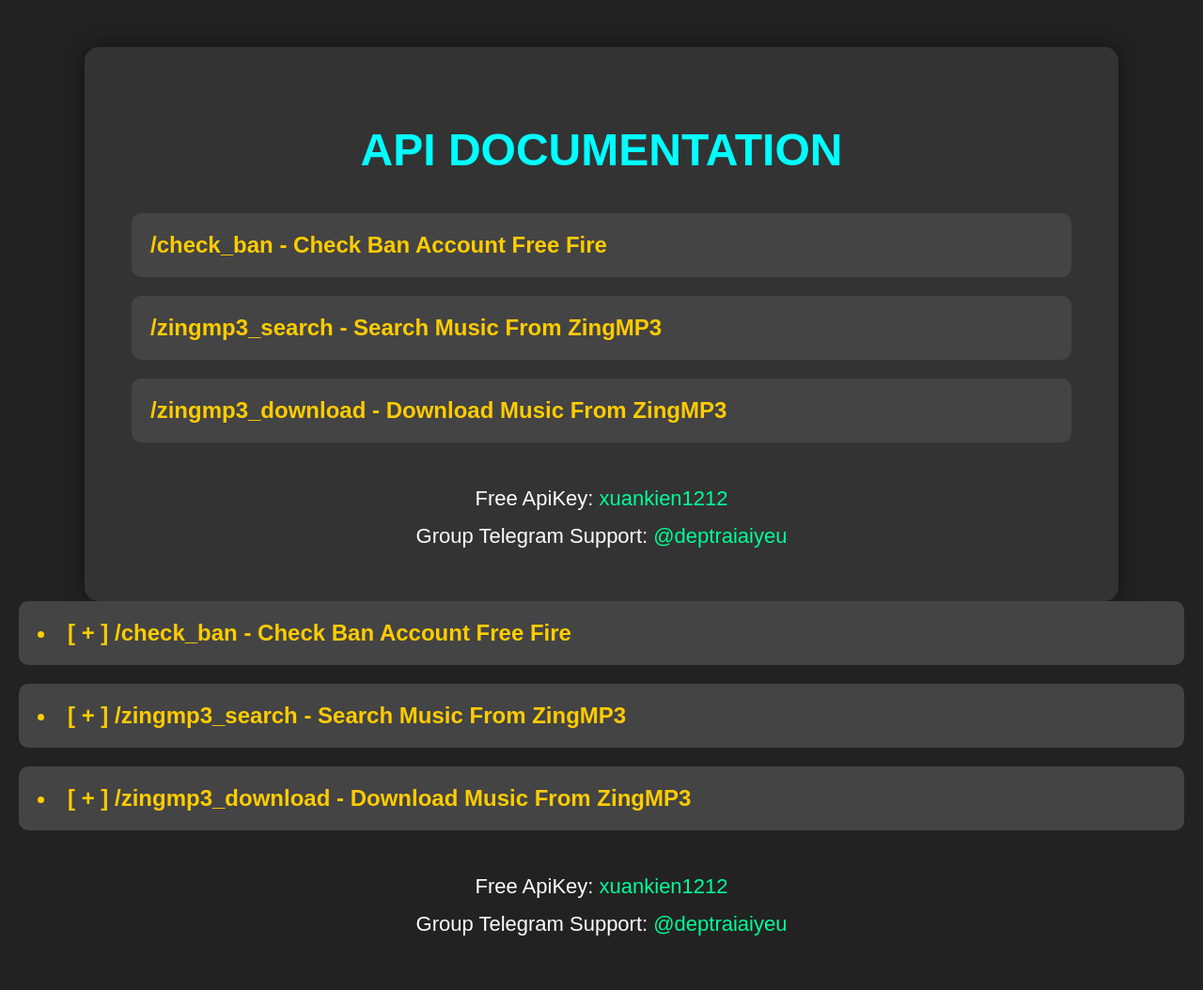
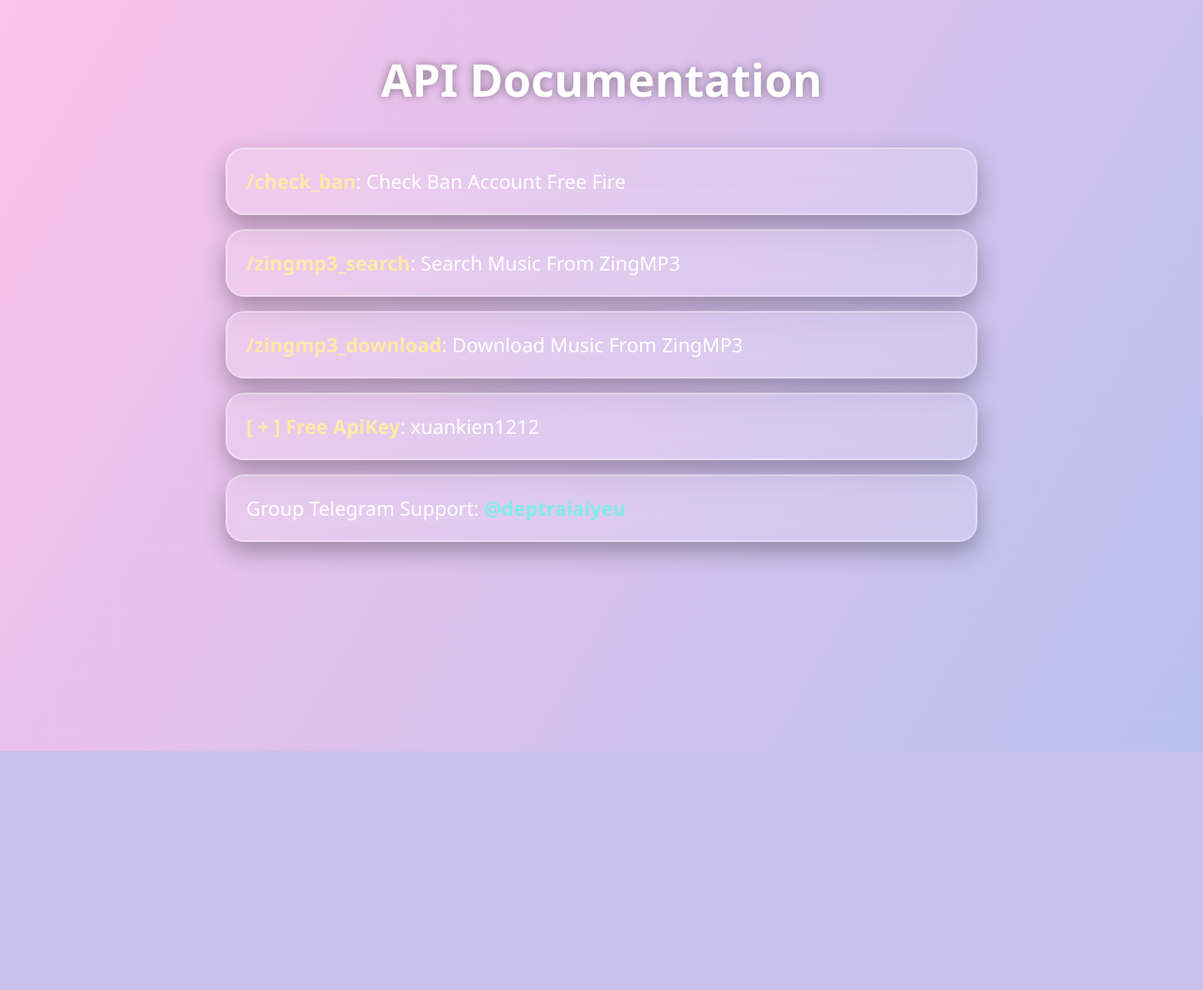
Before and after one commit to Xuankiendev/api-kiendev, a Flask app: page / in a window 1280 px wide. Shown: the whole page at 94% size. After the commit the page ends 800 px from the top, so only its background shows below. Run offline with Flask 3, Linux system fonts and the light colour scheme.

Commit message:
Update index.html

```diff
--- a/templates/index.html
+++ b/templates/index.html
@@ -2,77 +2,99 @@
 <html lang="en">
 <head>
     <meta charset="UTF-8">
+    <meta name="viewport" content="width=device-width, initial-scale=1.0">
     <title>API Documentation</title>
     <style>
         body {
-      background-color: #222;
-      font-family: Arial, sans-serif;
-      color: white;
+            font-family: 'Segoe UI', sans-serif;
             margin: 0;
-      padding: 50px 20px;
+            padding: 20px;
+            background: linear-gradient(120deg, #ff9a9e, #fad0c4, #fbc2eb, #a6c1ee);
+            background-size: 400% 400%;
+            animation: gradientBG 15s ease infinite;
+            color: #fff;
         }
-    .container {
-      max-width: 1000px;
-      margin: auto;
-      background-color: #333;
-      border-radius: 15px;
-      padding: 50px;
-      box-shadow: 0 0 20px rgba(0,0,0,0.5);
+
+<!DOCTYPE html>
+<html lang="en">
+<head>
+    <meta charset="UTF-8">
+    <meta name="viewport" content="width=device-width, initial-scale=1.0">
+    <title>API Documentation</title>
+    <style>
+        body {
+            font-family: 'Segoe UI', sans-serif;
+            margin: 0;
+            padding: 20px;
+            background: linear-gradient(120deg, #ff9a9e, #fad0c4, #fbc2eb, #a6c1ee);
+            background-size: 400% 400%;
+            animation: gradientBG 15s ease infinite;
+            color: #fff;
         }
+
+        @keyframes gradientBG {
+            0% { background-position: 0% 50%; }
+            50% { background-position: 100% 50%; }
+            100% { background-position: 0% 50%; }
+        }
+
         h1 {
             text-align: center;
-      font-size: 48px;
-      color: #00ffff;
+            font-size: 3em;
+            color: #fff;
+            text-shadow: 0 0 10px rgba(0, 0, 0, 0.4);
             margin-bottom: 40px;
-      text-transform: uppercase;
         }
+
         ul {
             list-style: none;
             padding: 0;
+            max-width: 800px;
+            margin: auto;
         }
+
         li {
-      background-color: #444;
-      margin-bottom: 20px;
+            background: rgba(255, 255, 255, 0.15);
+            border-radius: 20px;
             padding: 20px;
-      border-radius: 10px;
-      font-size: 24px;
+            margin: 15px 0;
+            font-size: 1.3em;
+            backdrop-filter: blur(12px);
+            box-shadow: 0 10px 25px rgba(0, 0, 0, 0.3);
+            transition: all 0.3s ease;
+            border: 2px solid rgba(255, 255, 255, 0.3);
+        }
+
+        li:hover {
+            transform: scale(1.03);
+            background: rgba(255, 255, 255, 0.25);
+            box-shadow: 0 12px 30px rgba(0, 0, 0, 0.4);
+        }
+
+        strong {
+            color: #ffeaa7;
+        }
+
+        a {
+            color: #81ecec;
+            text-decoration: none;
             font-weight: bold;
-      color: #ffcc00;
         }
-    .info {
-      margin-top: 40px;
-      text-align: center;
-      font-size: 22px;
-      line-height: 1.8;
-    }
-    .highlight {
-      color: #00ff99;
+
+        a:hover {
+            text-decoration: underline;
+            color: #00cec9;
         }
     </style>
 </head>
 <body>
-  <div class="container">
     <h1>API Documentation</h1>
     <ul>
-      <li>/check_ban - Check Ban Account Free Fire</li>
-      <li>/zingmp3_search - Search Music From ZingMP3</li>
-      <li>/zingmp3_download - Download Music From ZingMP3</li>
+        <li><strong>/check_ban</strong>: Check Ban Account Free Fire</li>
+        <li><strong>/zingmp3_search</strong>: Search Music From ZingMP3</li>
+        <li><strong>/zingmp3_download</strong>: Download Music From ZingMP3</li>
+        <li><strong>[ + ] Free ApiKey</strong>: xuankien1212</li>
+        <li>Group Telegram Support: <a href="https://t.me/deptraiaiyeu">@deptraiaiyeu</a></li>
     </ul>
-    <div class="info">
-      Free ApiKey: <span class="highlight">xuankien1212</span><br>
-      Group Telegram Support: <span class="highlight">@deptraiaiyeu</span>
-    </div>
-  </div>
 </body>
 </html>
-      <li>[ + ] /check_ban - Check Ban Account Free Fire</li>
-      <li>[ + ] /zingmp3_search - Search Music From ZingMP3</li>
-      <li>[ + ] /zingmp3_download - Download Music From ZingMP3</li>
-    </ul>
-    <div class="info">
-      Free ApiKey: <span class="highlight">xuankien1212</span><br>
-      Group Telegram Support: <span class="highlight">@deptraiaiyeu</span>
-    </div>
-  </div>
-</body>
-</html>
```
Lines whose indentation alone changed are shown as unchanged.
